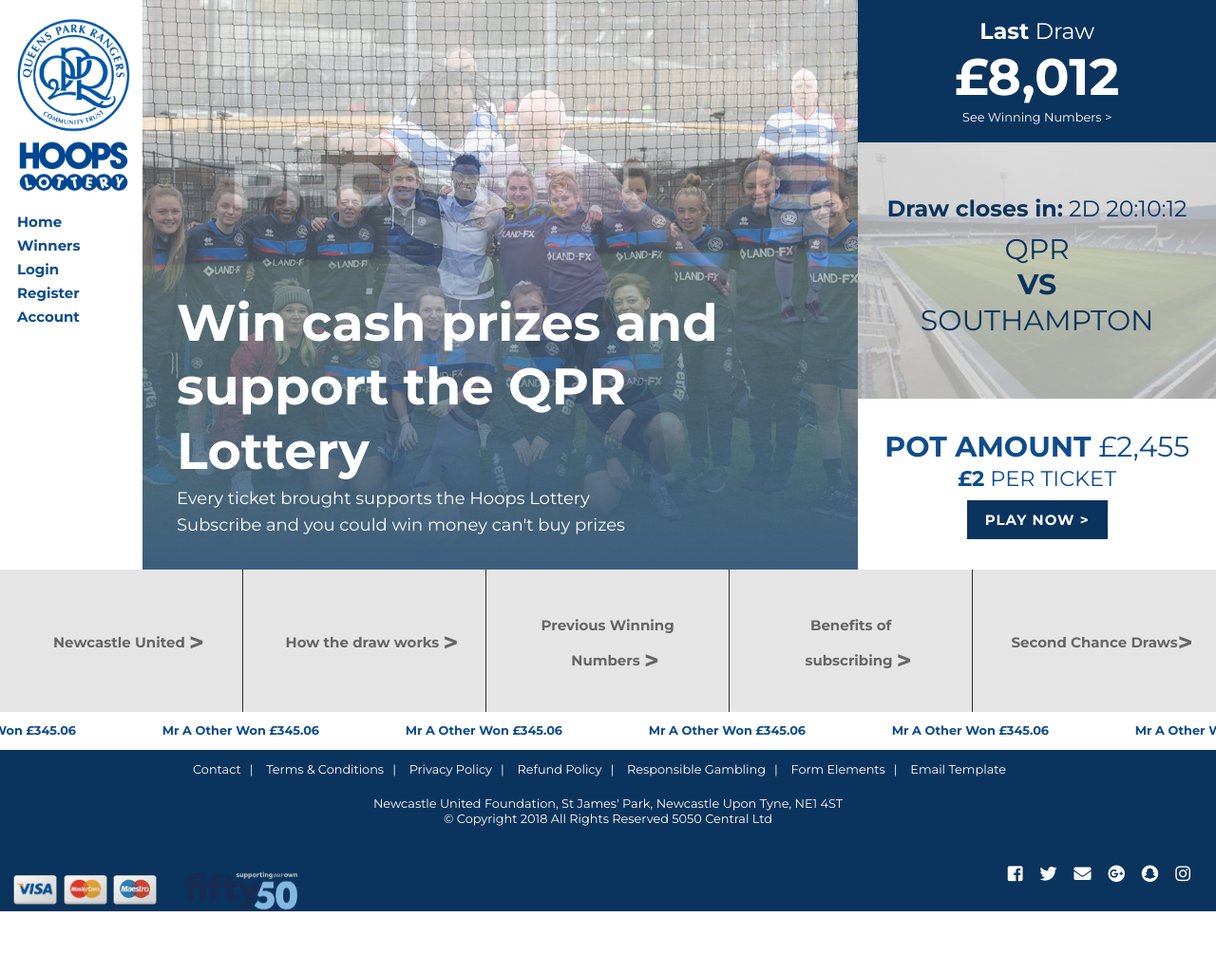
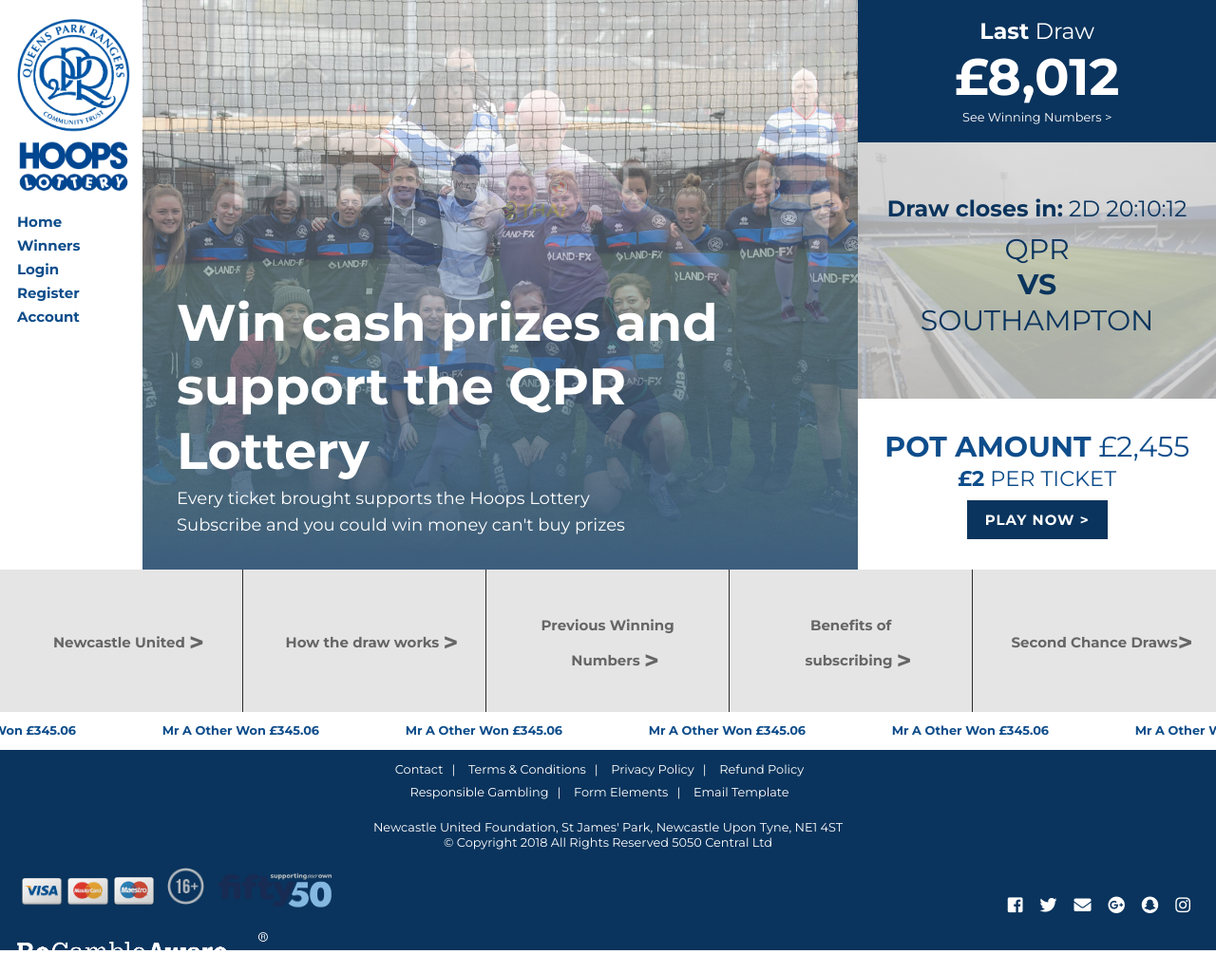
Before and after one commit to imaginatecreative/QPR, a website: page index.html in a window 1280 px wide. Shown: the whole page at 95% size. Before the commit the page ends 964 px from the top, so only its background shows below. Drawn offline with nearby package versions, Linux system fonts and the light colour scheme.

Commit message:
16+ and gambling logo added

```diff
--- a/index.html
+++ b/index.html
@@ -218,10 +218,13 @@
                 <li><a href="sub-pages/account.html">Terms & Conditions</a></li>
                 <li><a href="sub-pages/account.html">Privacy Policy</a></li>
                 <li><a href="sub-pages/account.html">Refund Policy</a></li>
+            </ul>
+        </nav>
+        <nav class="block second">
+            <ul>
                 <li><a href="sub-pages/account.html">Responsible Gambling</a></li>
                 <li><a href="sub-pages/form-elements.html">Form Elements</a></li>
                 <li><a href="sub-pages/email.html">Email Template</a></li>
-
             </ul>
         </nav>
         <div class="block copy">
@@ -231,14 +234,20 @@
     </div>
     <div class="inner_wrapper acred">
         <div class="block payment">
-            <div class="methods">
-                <img src="img/payment_method/PEPSized_Visa.png">
-                <img src="img/payment_method/PEPSized_Mastercard.png">
-                <img src="img/payment_method/PEPSized_Maestro.png">
-
+            <div class="methods-wrap">
+                <div class="methods">
+                    <img src="img/payment_method/PEPSized_Visa.png">
+                    <img src="img/payment_method/PEPSized_Mastercard.png">
+                    <img src="img/payment_method/PEPSized_Maestro.png">
+                </div>
+                <div class="sixteen">
+                    <img src="img/16+.png">
+                </div>
+                <img src="img/50-50.png" class="img5050">
             </div>
-            <img src="img/50-50.png">
-
+            <div class="gamble">
+                <img src="img/gamble.png">
+            </div>
         </div>
         <div class="block social">
             <button class="fab fa-facebook-square"><a href=></a></button>
--- a/scss/_footer.scss
+++ b/scss/_footer.scss
@@ -46,7 +46,7 @@
   .inner_wrapper.acred {
     background-color: $brand-one;
     width: 100%;
-    height: 100%;
+    height: 120%;
     display: inline-flex;
     justify-content: space-between;
     top: 0;
@@ -54,9 +54,32 @@
       display: inline-flex;
       justify-content: center;
       align-items: center;
+      //&.payment {
+      //  justify-content: flex-start;
+      //  margin-top: 2rem;
+      //  .methods {
+      //    padding: 10px;
+      //    text-align: center;
+      //    img {
+      //      max-width: 50px;
+      //      width: 30%;
+      //      display: inline-block;
+      //    }
+      //    &~img{
+      //      max-width: 150px;
+      //    }
+      //  }
+      //}
       &.payment {
+        flex-direction: column;
         justify-content: flex-start;
-        margin-top: 2rem;
+        align-items: flex-start;
+        .methods-wrap {
+          width: 100%;
+          display: inline-flex;
+          justify-content: space-between;
+          padding: 0.5rem;
+
           .methods {
             padding: 10px;
             text-align: center;
@@ -68,6 +91,19 @@
             &~img{
               max-width: 150px;
             }
+          }
+          .sixteen{
+
+          }
+          img.img5050 {
+            width: 100%;
+            height: 47px;
+          }
+        }
+        .gamble{
+          max-width: 300px;
+          width: auto;
+          padding: 0.5rem 1rem;
         }
       }
       &.social {
@@ -90,6 +126,10 @@
 .footer-nav {
   nav.block {
     width: 100%;
+    padding: 0 !important;
+    &.second {
+      margin-top:-2vh;
+    }
     ul {
       margin: 0;
       padding: 0;
```
Also changed, not shown: css/main.min.css, img/16+.png (added), img/gamble.png (added). Lines whose indentation alone changed are shown as unchanged.
